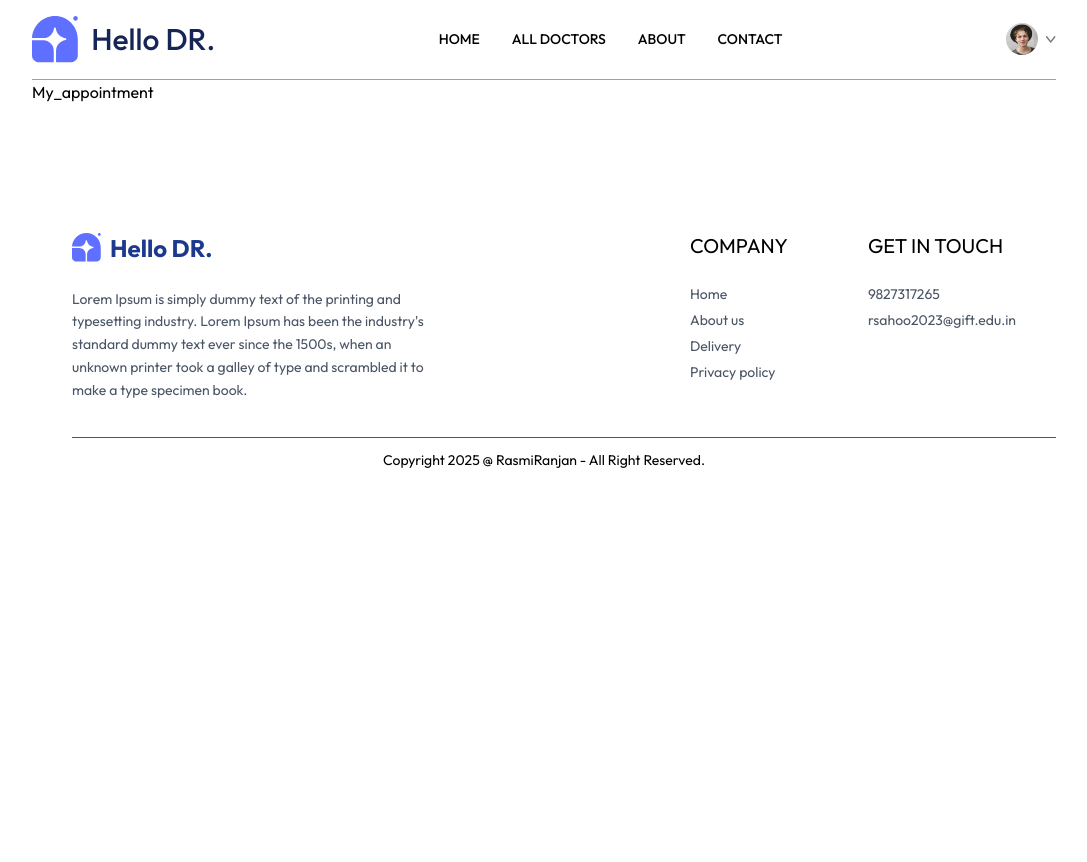
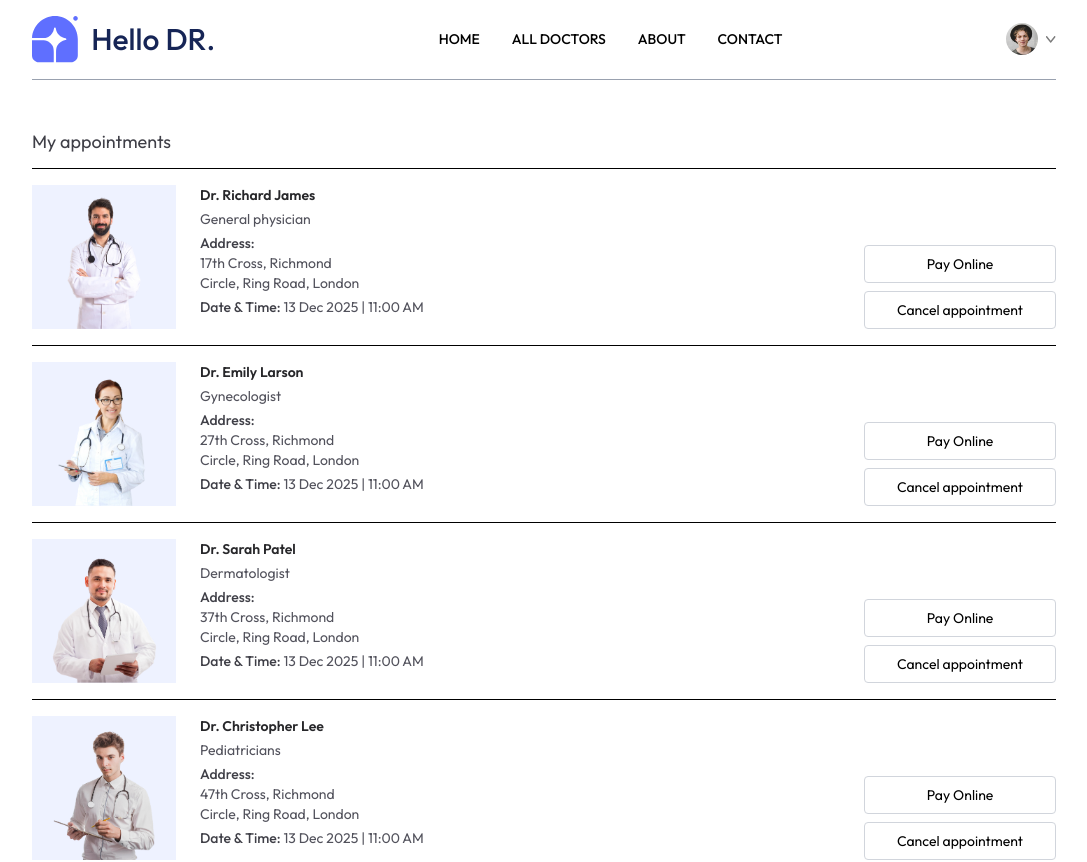
Before and after one commit to RasmiRanjan03/Hello-DR., a React (Vite) app in the folder Frontend/: page /My_appointment in a window 1280 px wide. Shown: the top 862 px of the page, without its empty margins (96-1183 px from the left). Before the commit the page ends 800 px from the top, so only its background shows below. Built offline with nearby package versions, Linux system fonts and the light colour scheme.

Commit message:
My_appointment Complete

```diff
--- a/Frontend/src/pages/My_appointment.jsx
+++ b/Frontend/src/pages/My_appointment.jsx
@@ -1,8 +1,37 @@
-import React from 'react'
+import React, { useContext } from 'react'
+import { AppContext } from '../context/AppContextProvider'
 
 const My_appointment = () => {
+  const {doctors}=useContext(AppContext)
   return (
-    <div>My_appointment</div>
+    <div className='mt-12'>
+      <h1 className='my-3 text-zinc-700 text-lg'>My appointments</h1>
+      <hr />
+    {
+      doctors.slice(0,5).map(((item,index)=>(
+        <div className='grid grid-cols-[1fr_2fr] gap-4 sm:flex sm:gap-6 py-4 border-b  '>
+          <div>
+
+          <img className='w-36 bg-indigo-50' src={item.image} alt="" />
+          </div>
+
+            <div className='flex-1 text-sm text-zinc-600'>
+              <p className='font-semibold text-zinc-800 mb-1'>{item.name}</p>
+              <p>{item.speciality}</p>
+              <p className='font-medium mt-1 text-zinc-700 '>Address:</p>
+              <p>{item.address.line1}</p>
+              <p>{item.address.line2}</p>
+              <p className='mt-1 '><span className='font-medium text-zinc-700'>Date & Time:</span> 13 Dec 2025 | 11:00 AM</p>
+            </div>
+            <div className='flex flex-col gap-2 justify-end text-sm'>
+              <button className='hover:bg-[#5F6FFF] hover:text-white transition-all duration-300 px-8 py-2 rounded border border-gray-300'>Pay Online</button>
+              <button className='hover:bg-[#ff0000] hover:text-white transition-all duration-300 px-8 py-2 rounded border border-gray-300'>Cancel appointment</button>
+            </div>
+
+        </div>
+      )))
+    }
+    </div>
   )
 }
 
```
